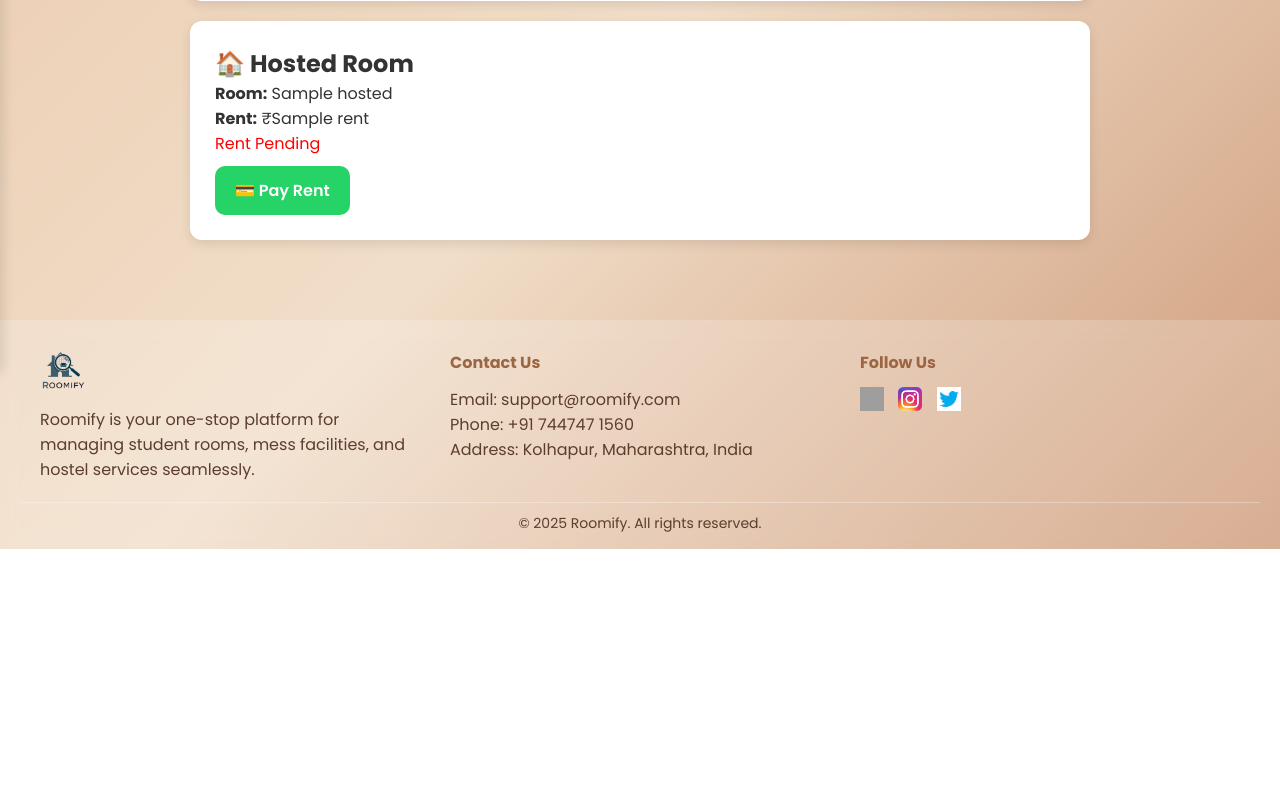
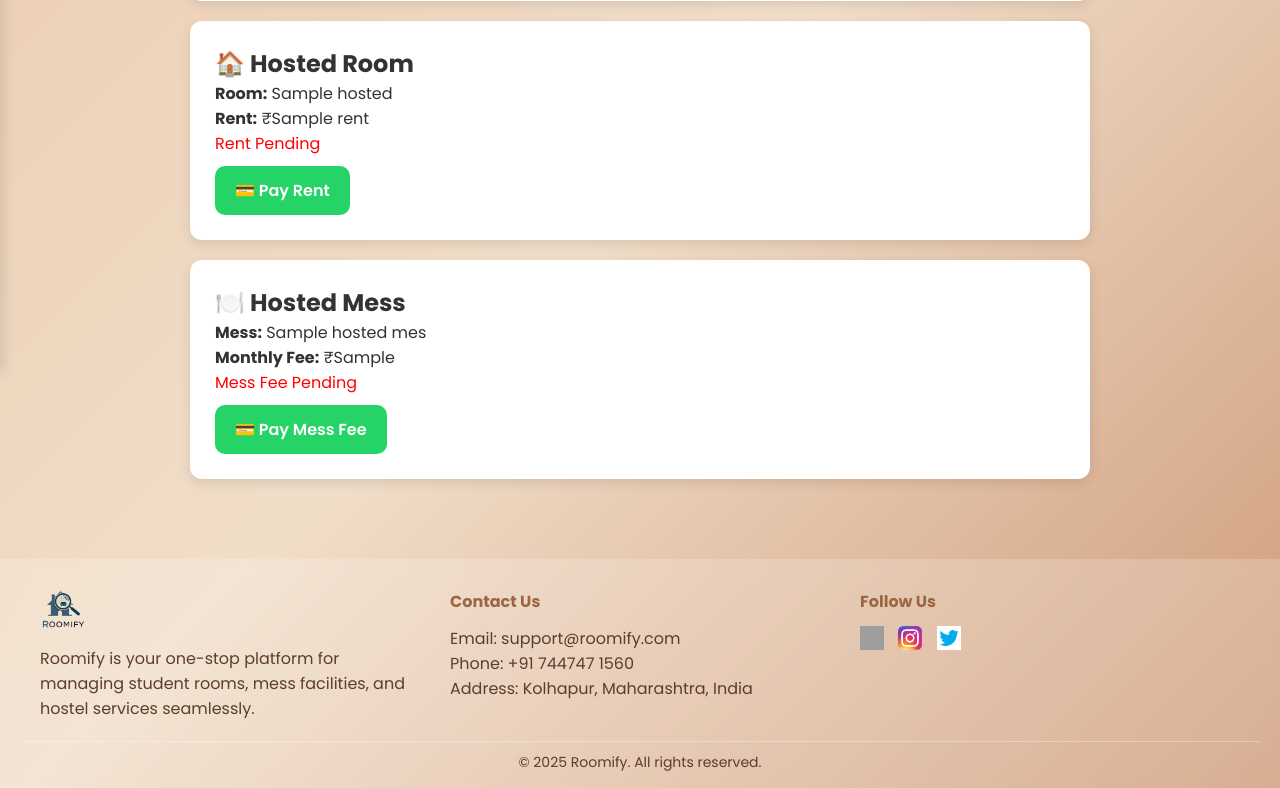
Before and after one commit to pranavp1560/Roomify_2.0, a Flask app: template templates/student_dashboard.html in a window 1280 px wide. Shown: the part 428-1216 px from the top of the page. Before the commit the page ends 977 px from the top, so only its background shows below. Run offline with Flask 3, Linux system fonts and the light colour scheme; the template is opened without the code that fills it: most values are stand-ins (such as "Sample title", 1, 10 or a date in 2020); parts of the project's set-up code (start-up, migrations or seed data) failed here and were passed over; grey boxes are pictures that could not be loaded.

Commit message:
Enhance student dashboard with hosted mess details
Added hosted mess information and payment option.

```diff
--- a/templates/student_dashboard.html
+++ b/templates/student_dashboard.html
@@ -33,6 +33,27 @@
 <p style="color:red">Rent Pending</p>
 <a href="{{ upi_link }}" class="btn-pay">
     💳 Pay Rent
+</a>
+{% endif %}
+
+</div>
+{% endif %}
+
+
+{% if hosted_mess %}
+<div class="card">
+
+<h2>🍽️ Hosted Mess</h2>
+
+<p><b>Mess:</b> {{ hosted_mess.mess_name }}</p>
+<p><b>Monthly Fee:</b> ₹{{ hosted_mess.monthly_charge }}</p>
+
+{% if hosted_mess.paid %}
+<p style="color:green">Paid on {{ hosted_mess.paid_date }}</p>
+{% else %}
+<p style="color:red">Mess Fee Pending</p>
+<a href="{{ upi_mess_link }}" class="btn-pay">
+    💳 Pay Mess Fee
 </a>
 {% endif %}
 
```
